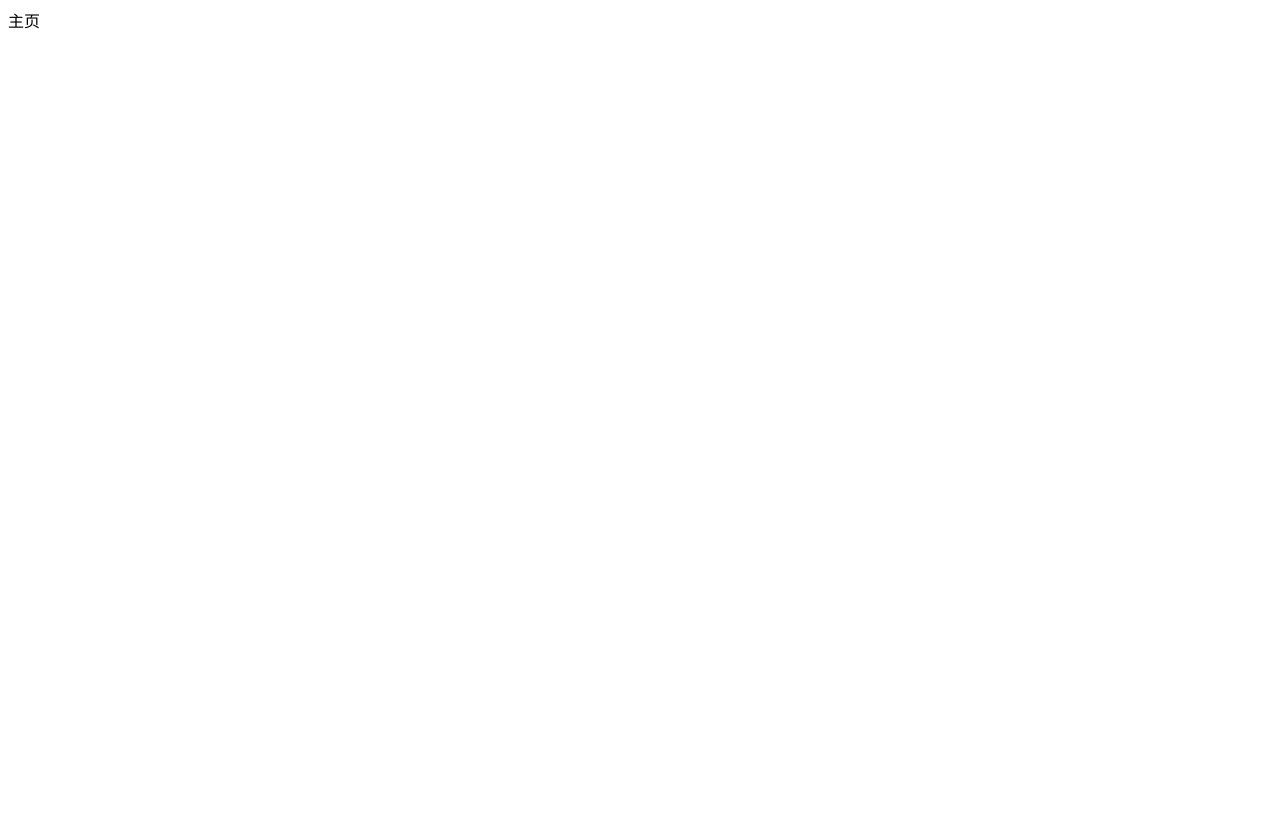
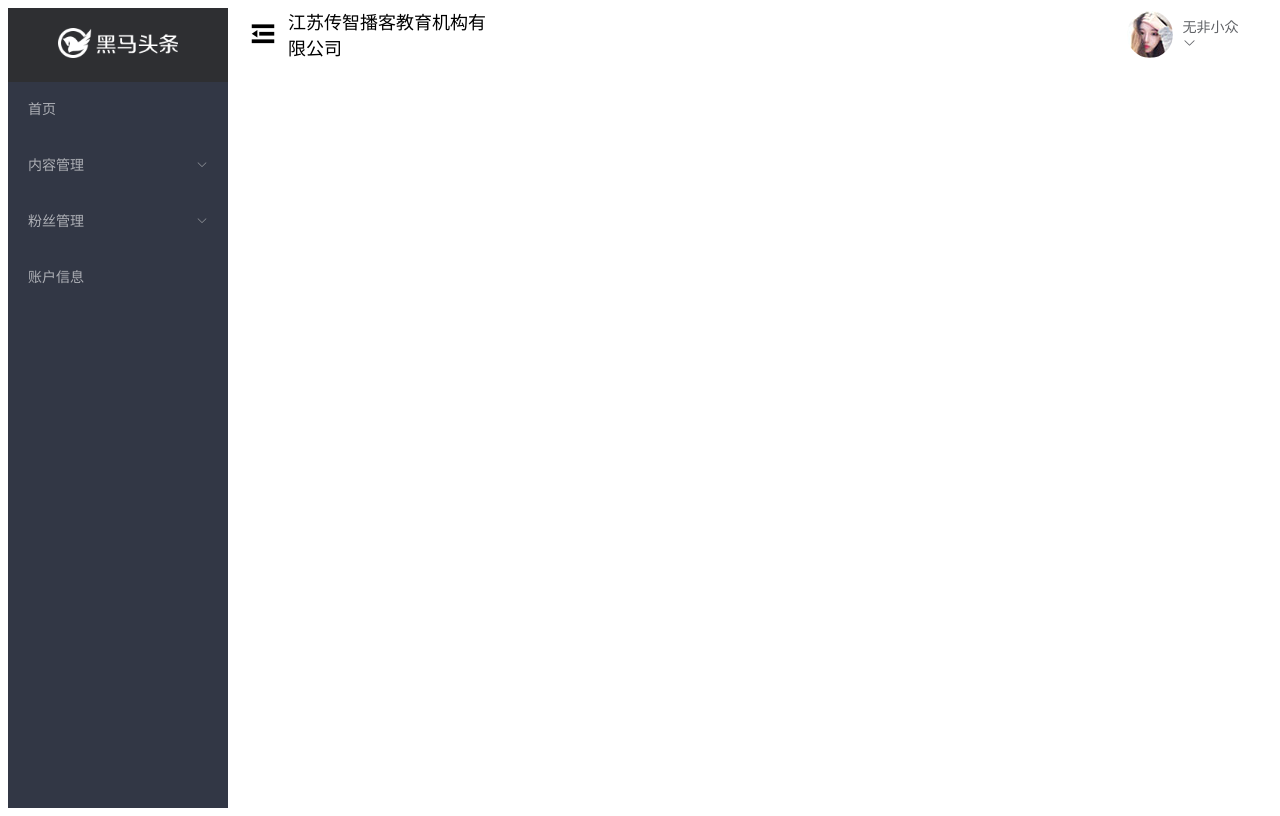
Before and after one commit to Wang-chao-lxy/heimatoutiao88, a Vue app: page /#/home in a window 1280 px wide. Built offline with nearby package versions, Linux system fonts and the light colour scheme.

Commit message:
首页左侧导航和头部布局完成

```diff
--- /dev/null
+++ b/src/components/header.vue
@@ -0,0 +1,55 @@
+<template>
+  <el-row type='flex' justify='space-between'>
+      <el-col :span='6' class="left">
+          <i class="el-icon-s-fold"></i>
+          <span>江苏传智播客教育机构有限公司</span>
+      </el-col>
+      <el-col :span='3' class="right">
+          <img src="../../src/assets/img/avatar.jpg" alt="">
+          <el-dropdown trigger='click'>
+      <span>
+        无非小众<i class="el-icon-arrow-down"></i>
+      </span>
+      <el-dropdown-menu slot="dropdown">
+        <el-dropdown-item icon="el-icon-plus">黄金糕</el-dropdown-item>
+        <el-dropdown-item icon="el-icon-circle-plus">狮子头</el-dropdown-item>
+        <el-dropdown-item icon="el-icon-circle-plus-outline">螺蛳粉</el-dropdown-item>
+        <el-dropdown-item icon="el-icon-check">双皮奶</el-dropdown-item>
+        <el-dropdown-item icon="el-icon-circle-check">蚵仔煎</el-dropdown-item>
+      </el-dropdown-menu>
+    </el-dropdown>
+      </el-col>
+  </el-row>
+</template>
+
+<script>
+export default {
+
+}
+</script>
+
+<style lang="less" scoped>
+.left{
+
+    display: flex;
+    align-items: center;
+    i{
+        font-size: 30px;
+    };
+    span{
+        font-size: 18px;
+        margin-left: 10px;
+    };
+
+}
+.right{
+display: flex;
+align-items: center;
+
+        img{
+            border-radius: 50%;
+            margin-right: 10px;
+        }
+
+}
+</style>
--- a/src/views/home/index.vue
+++ b/src/views/home/index.vue
@@ -1,12 +1,65 @@
 <template>
-  <div class="home">
-   主页
-  </div>
+  <!-- 外层容器 -->
+  <el-container>
+    <!-- 左侧 -->
+    <el-aside style="width:220px;overflow:hidden" class="left">
+      <div class="menu-title">
+        <img src="../../assets/img/logo_admin.png" alt="">
+      </div>
+      <!-- 左侧菜单 -->
+      <el-menu background-color="#323745" text-color="#adafb5" active-text-color="#ffd04b" style="width:220px" >
+        <!-- 一级菜单 -->
+        <el-menu-item>首页</el-menu-item>
+        <!-- 二级菜单 -->
+        <el-submenu>
+          <template slot="title">内容管理</template>
+          <el-menu-item>发布文章</el-menu-item>
+          <el-menu-item>内容列表</el-menu-item>
+          <el-menu-item>评论列表</el-menu-item>
+          <el-menu-item>素材列表</el-menu-item>
+        </el-submenu>
+        <!-- 二级菜单 -->
+        <el-submenu>
+          <template slot="title">粉丝管理</template>
+          <el-menu-item>图文数据</el-menu-item>
+          <el-menu-item>粉丝概况</el-menu-item>
+          <el-menu-item>粉丝画像</el-menu-item>
+          <el-menu-item>素材管理</el-menu-item>
+        </el-submenu>
+        <!-- 一级菜单 -->
+        <el-menu-item>账户信息</el-menu-item>
+      </el-menu>
+    </el-aside>
+    <!-- 右侧 -->
+    <el-container>
+      <!-- 顶栏容器 -->
+      <el-header><Header></Header></el-header>
+      <!-- 主要区域容器 -->
+      <router-view></router-view>
+    </el-container>
+  </el-container>
 </template>
 
 <script>
-
+import Header from '../../components/header'
 export default {
-
+  components: {
+    Header: Header
+  }
 }
 </script>
+<style lang="less" scoped>
+.left{
+  height: 100vh;
+  background-color: #323745;
+  .menu-title{
+  background-color: #2e2f32;
+  padding: 20px 0;
+  text-align: center;
+  img{
+    height: 30px;
+  }
+}
+}
+
+</style>
```
